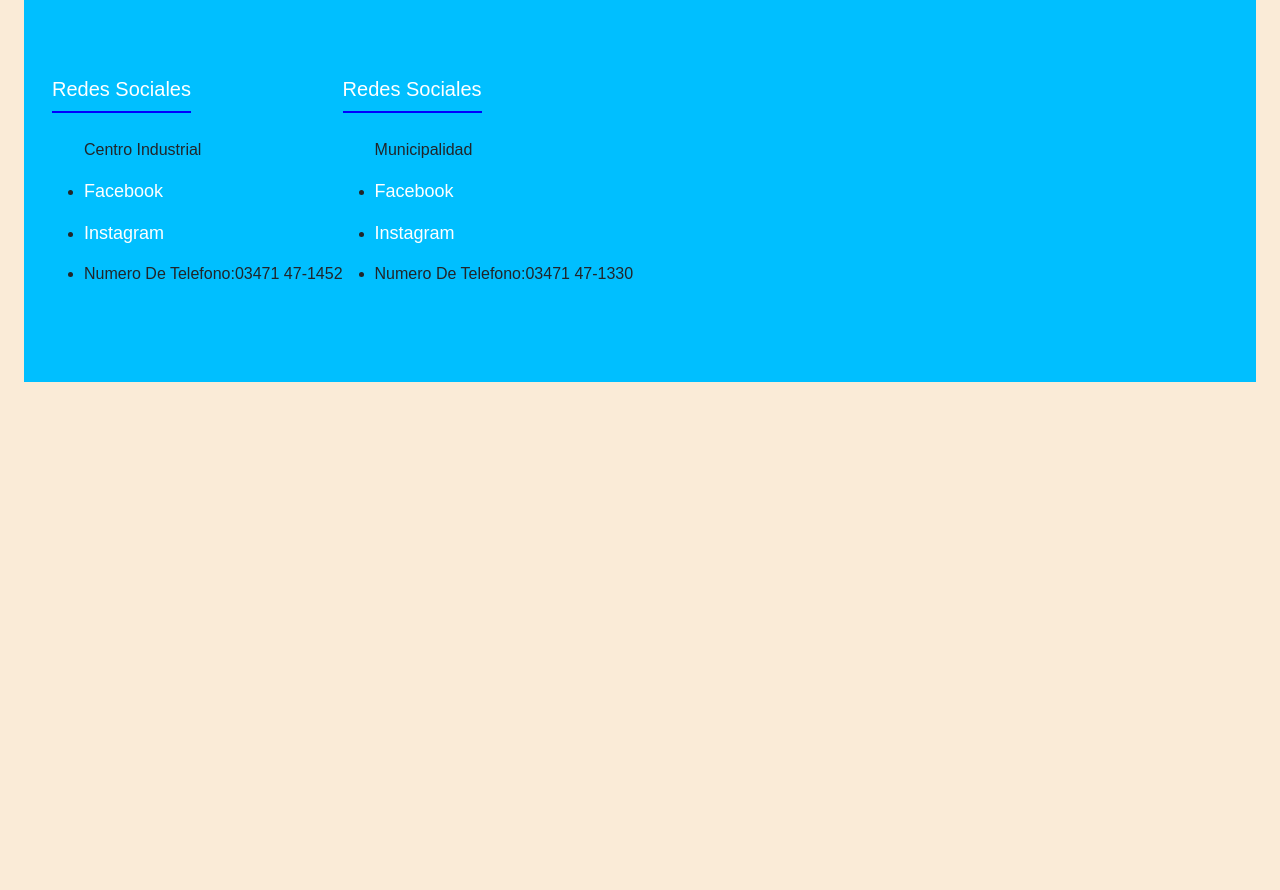
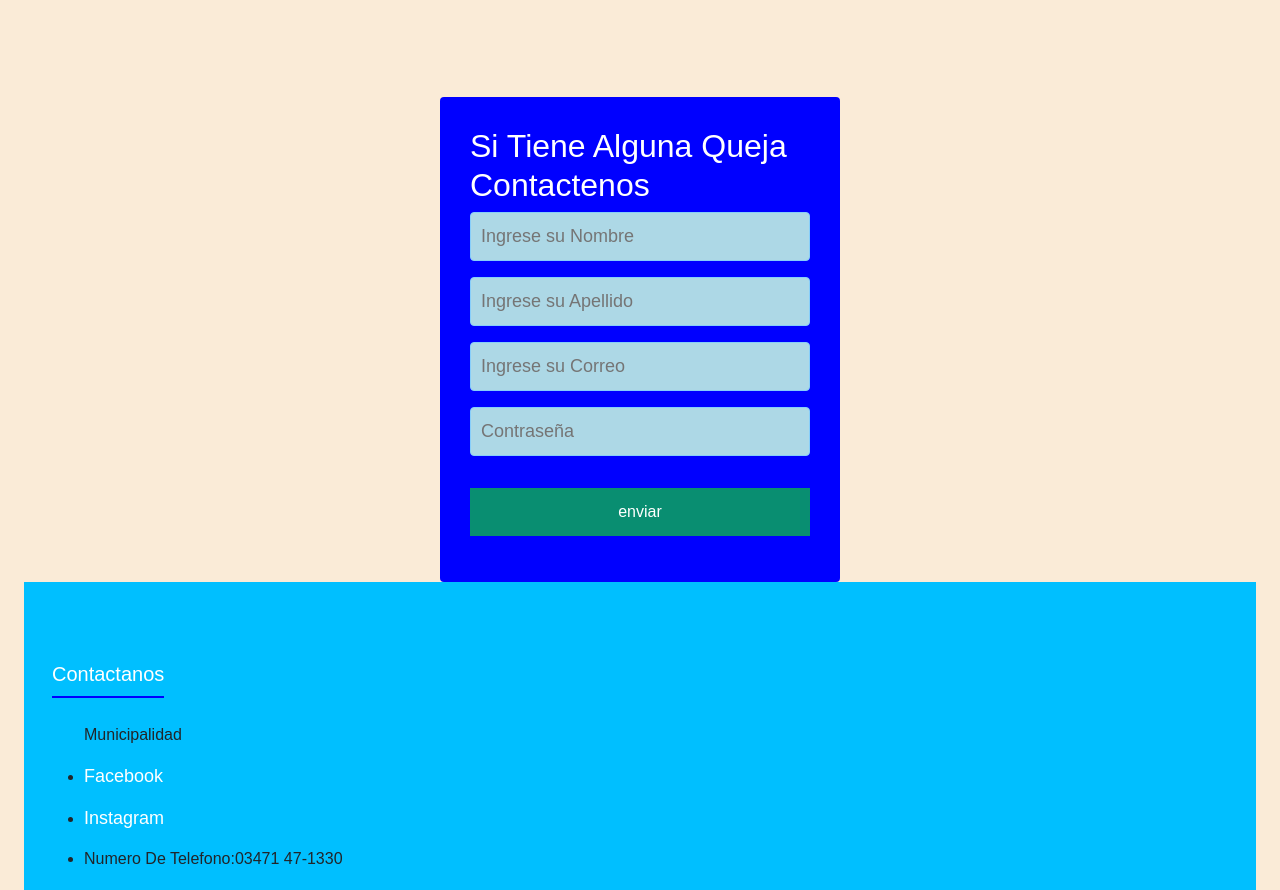
Before and after one commit to joakinrd12/joaquin55345, a plain HTML site: page index.html in a window 1280 px wide. Shown: the part 556-1446 px from the top of the page. Before the commit the page ends 938 px from the top, so only its background shows below. Drawn offline with nearby package versions, Linux system fonts and the light colour scheme.

Commit message:
formulario

```diff
--- a/index.html
+++ b/index.html
@@ -25,9 +25,10 @@
 </div>
 <nav>
     <ul>
-     <li><a href="http://www.lasparejas.gov.ar/" class="nav-link">Municipalidad</a></li>
-    <li><a href="http://centroindustrial.org/" class="nav-link">Centro Industrial</a></li>
-    <li><a href="http://www.lasparejas.gov.ar/static/historia" class="nav-link">Historia </a></li>
+    <li><a href="./pages/maquinas agricolas.html" class="nav-link">Maquinas</a></li>
+    <li><a href="./pages/plasticos.html" class="nav-link">Plasticos</a></li>
+    <li><a href="./pages/agropartes.html" class="nav-link">Agropartes</a></li>
+    <li><a href="./pages/fundicion.html" class="nav-link">Fundicion</a></li>
     </ul>
 </nav>
 
@@ -89,6 +90,22 @@
                                 </div>
                                 </div>
 
+
+<section class="form-register">
+ <H2>Si Tiene Alguna Queja Contactenos</H2>
+<input class="controls" type="text" name="nombres" id="nombres" placeholder="Ingrese su Nombre">
+<input class="controls" type="text" name="nombres" id="nombres" placeholder="Ingrese su Apellido">
+<input class="controls" type="email" name="nombres" id="nombres" placeholder="Ingrese su Correo">
+<input class="controls" type="password" name="nombres" id="nombres" placeholder="Contraseña">
+<input class="botom" type="submit" value="enviar">
+</section>
+
+
+
+
+
+
+
    <footer class="footer">
 
     <div class="container">
@@ -96,18 +113,7 @@
     <div class="footer-row">
 
         <div class="footer-links">
-                 <h4>Redes Sociales </h4>
-                 <ul>
-                    <p>Centro Industrial</p>
-                    <li><a href="https://www.facebook.com/www.centroindustrial.com.ar/?locale=es_LA">Facebook</a></li>
-                   <li><a href="https://www.instagram.com/centroindustriallasparejas/?hl=en">Instagram</a></li>
-                   <li>Numero De Telefono:03471 47-1452<a href=""></a></li>
-
-
-                 </ul>
-        </div>
-        <div class="footer-links">
-            <h4>Redes Sociales </h4>
+            <h4>Contactanos </h4>
             <ul>
                 <p>Municipalidad</p>
                <li><a href="https://www.facebook.com/munilasparejas/?locale=es_LA">Facebook</a></li>
@@ -133,6 +139,11 @@
     <script src="https://cdn.jsdelivr.net/npm/bootstrap@5.3.0/dist/js/bootstrap.bundle.min.js"
     integrity="sha384-geWF76RCwLtnZ8qwWowPQNguL3RmwHVBC9FhGdlKrxdiJJigb/j/68SIy3Te4Bkz"
     crossorigin="anonymous"></script>
+
+
+
+
+
 </body>
 
 
@@ -150,4 +161,5 @@
 
 
 
+
 </html>
--- a/pages/css/colores.css
+++ b/pages/css/colores.css
@@ -127,3 +127,31 @@
 color: white;
 padding-left: 6px;
 }
+.form-register{
+width: 400px;
+background-color: blue;
+padding: 30px;
+margin: auto;
+margin-top: 100px;
+border-radius: 4px;
+color: white;
+}
+
+.controls{
+width: 100%;
+background-color: lightblue;
+padding: 10px;
+border-radius: 4px;
+margin-bottom: 16px;
+border: 1px solid lightskyblue;
+font-size: 18px;
+}
+.botom{
+width: 100%;
+background-color: rgba(17, 255, 0, 0.557);
+border: none;
+padding: 12px;
+color: white;
+margin: 16px 0;
+font-size: 16px;
+}
```
